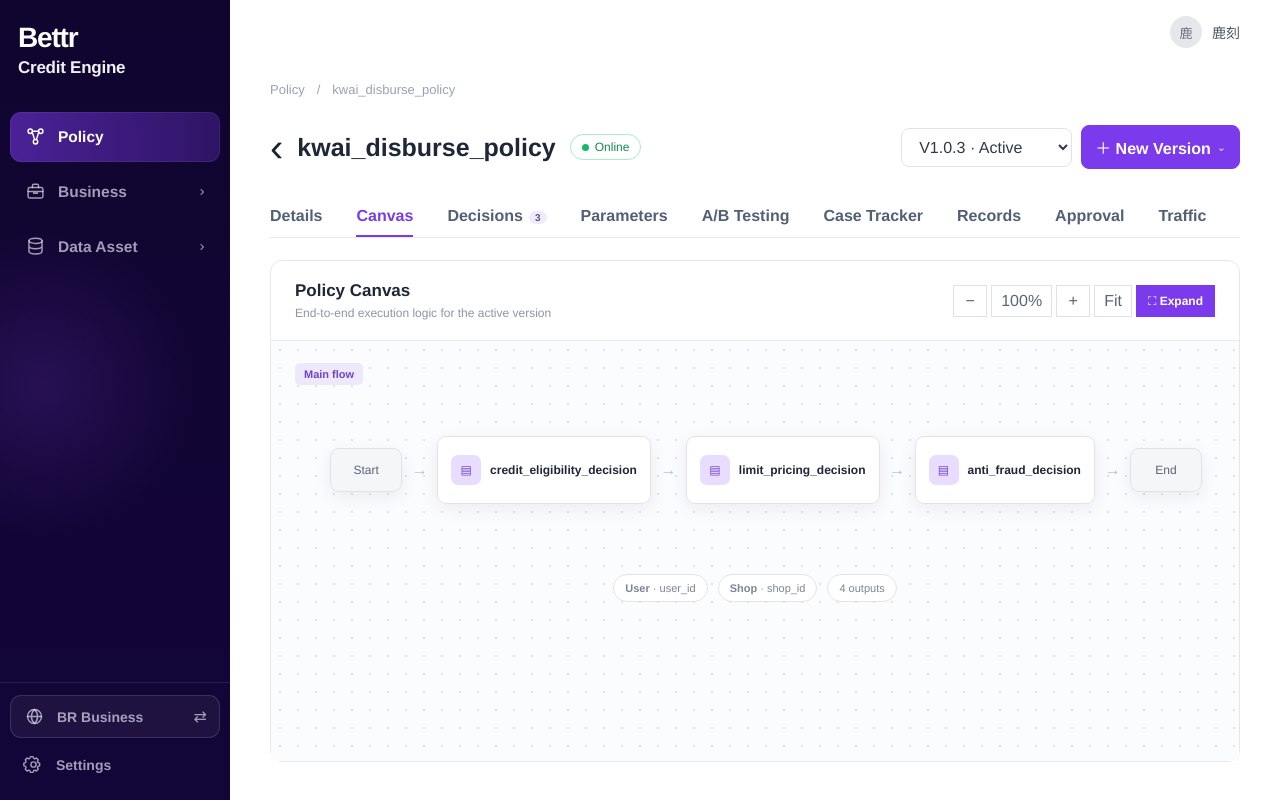
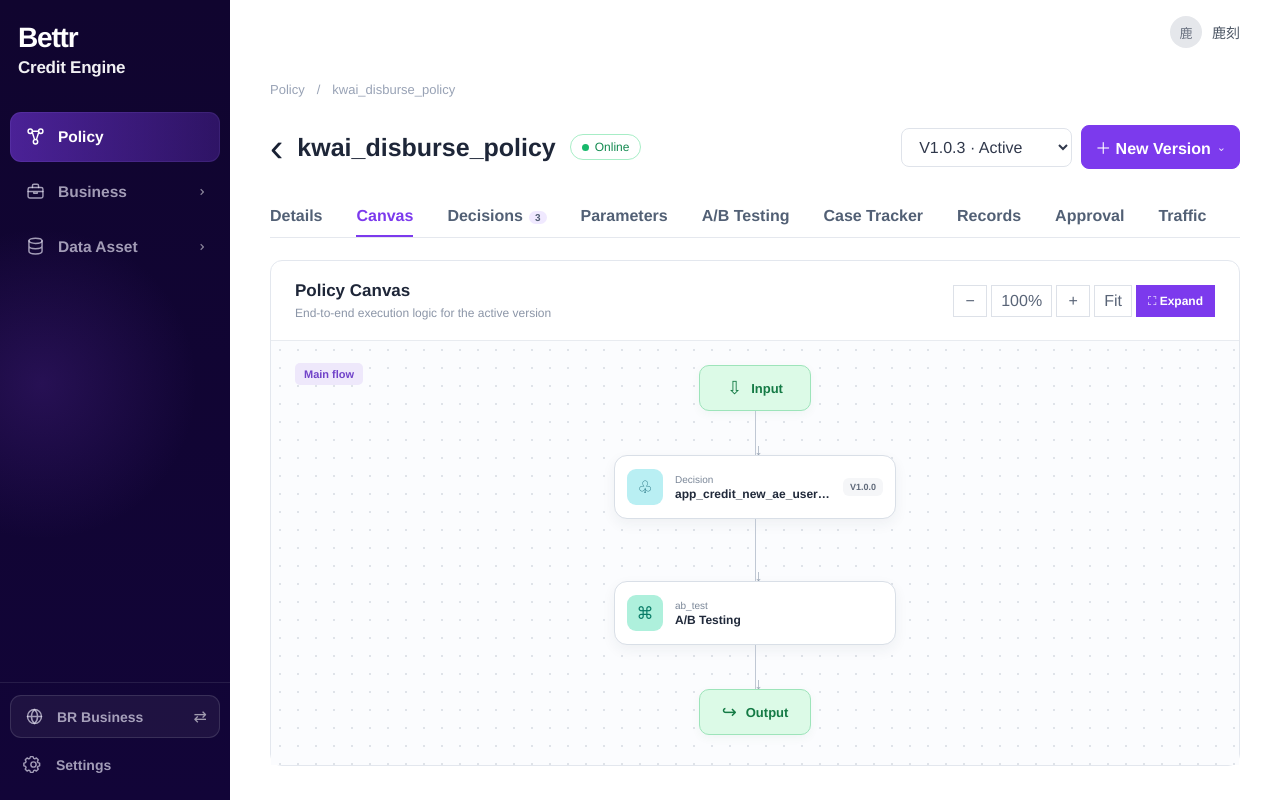
Before and after one commit to wangnan2017fall-oss/Ant-ACE-reinf, a React (Vite) app in the folder frontend/: page /policy/1 in a window 1280 px wide. Built offline with nearby package versions, Linux system fonts and the light colour scheme.

Commit message:
feat: embed policy workflow preview in Canvas

```diff
--- a/frontend/src/modules/policy/detail/PolicyDetailPage.css
+++ b/frontend/src/modules/policy/detail/PolicyDetailPage.css
@@ -843,6 +843,10 @@
   background-size: 18px 18px;
 }
 
+.policy-canvas.policy-canvas-with-preview {
+  padding: 24px 45px 30px;
+}
+
 .canvas-lane-label {
   position: absolute;
   top: 22px;
@@ -853,6 +857,117 @@
   color: #7143c9;
   font-size: 11px;
   font-weight: 600;
+}
+
+.policy-canvas-preview {
+  display: flex;
+  min-height: 370px;
+  flex-direction: column;
+  align-items: center;
+  justify-content: center;
+}
+
+.policy-preview-terminal {
+  display: flex;
+  min-width: 112px;
+  height: 46px;
+  align-items: center;
+  justify-content: center;
+  gap: 9px;
+  border: 1px solid #9de4ba;
+  border-radius: 10px;
+  background: #dcfae7;
+  color: #147a45;
+  box-shadow: 0 3px 10px rgba(18, 113, 65, 0.05);
+  font-size: 13px;
+}
+
+.policy-preview-terminal span {
+  font-size: 18px;
+}
+
+.policy-preview-connector {
+  display: grid;
+  width: 1px;
+  height: 44px;
+  place-items: end center;
+  background: #c0c8d4;
+  color: #9aa6b6;
+  font-size: 16px;
+  line-height: 10px;
+}
+
+.policy-preview-connector.long {
+  height: 62px;
+}
+
+.policy-preview-card {
+  display: grid;
+  width: 282px;
+  min-height: 64px;
+  grid-template-columns: 38px minmax(0, 1fr) auto;
+  align-items: center;
+  gap: 10px;
+  padding: 9px 12px;
+  border: 1px solid #d9dfe7;
+  border-radius: 13px;
+  background: #fff;
+  box-shadow: 0 5px 14px rgba(34, 45, 66, 0.06);
+  color: #20293a;
+  text-align: left;
+  cursor: pointer;
+}
+
+.policy-preview-card:hover,
+.policy-preview-card.selected {
+  border-color: #7c5ce5;
+  box-shadow: 0 0 0 3px rgba(124, 92, 229, 0.1), 0 8px 22px rgba(38, 28, 82, 0.1);
+}
+
+.policy-preview-card i {
+  display: grid;
+  width: 36px;
+  height: 36px;
+  place-items: center;
+  border-radius: 9px;
+  background: #b9eff3;
+  color: #176979;
+  font-size: 17px;
+  font-style: normal;
+}
+
+.policy-preview-card.testing i {
+  background: #aef0dc;
+  color: #087c67;
+}
+
+.policy-preview-card > span {
+  display: grid;
+  min-width: 0;
+  gap: 2px;
+}
+
+.policy-preview-card small {
+  color: #7b8798;
+  font-size: 10px;
+  font-weight: 500;
+}
+
+.policy-preview-card strong {
+  overflow: hidden;
+  font-size: 12px;
+  text-overflow: ellipsis;
+  white-space: nowrap;
+}
+
+.policy-preview-card em {
+  padding: 4px 7px;
+  border-radius: 6px;
+  background: #f5f6f8;
+  color: #5f6979;
+  font-size: 9px;
+  font-style: normal;
+  font-weight: 700;
 }
 
 .policy-mini-flow {
--- a/frontend/src/modules/policy/detail/PolicyDetailPage.jsx
+++ b/frontend/src/modules/policy/detail/PolicyDetailPage.jsx
@@ -219,6 +219,31 @@ function MiniFlow({ nodes, compact = false, onNodeClick, selectedNode = '' }) {
   )
 }
 
+function PolicyCanvasPreview({ onDecisionClick, onAbTestingClick, selected = false }) {
+  return (
+    <div className="policy-canvas-preview" aria-label="Policy flow preview">
+      <div className="policy-preview-terminal input"><span>⇩</span><strong>Input</strong></div>
+      <span className="policy-preview-connector">↓</span>
+      <button
+        className={`policy-preview-card decision ${selected ? 'selected' : ''}`}
+        onClick={onDecisionClick}
+        type="button"
+      >
+        <i>♧</i>
+        <span><small>Decision</small><strong>app_credit_new_ae_user_decision</strong></span>
+        <em>V1.0.0</em>
+      </button>
+      <span className="policy-preview-connector long">↓</span>
+      <button className="policy-preview-card testing" onClick={onAbTestingClick} type="button">
+        <i>⌘</i>
+        <span><small>ab_test</small><strong>A/B Testing</strong></span>
+      </button>
+      <span className="policy-preview-connector">↓</span>
+      <div className="policy-preview-terminal output"><span>↪</span><strong>Output</strong></div>
+    </div>
+  )
+}
+
 function PolicyDetailPage() {
   const { id = '1' } = useParams()
   const [searchParams, setSearchParams] = useSearchParams()
@@ -418,18 +443,13 @@ function PolicyDetailPage() {
               <Link className="expand-canvas-button" to={`/policy/${id}/edit?version=${activeVersion}`} aria-label="Open full Policy Canvas">⛶ Expand</Link>
             </div>
           </div>
-          <div className="policy-canvas">
+          <div className="policy-canvas policy-canvas-with-preview">
             <div className="canvas-lane-label">Main flow</div>
-            <MiniFlow
-              nodes={['Start', 'credit_eligibility_decision', 'limit_pricing_decision', 'anti_fraud_decision', 'End']}
-              onNodeClick={setSelectedPolicyDecision}
-              selectedNode={selectedPolicyDecision}
+            <PolicyCanvasPreview
+              onDecisionClick={() => setSelectedPolicyDecision('credit_eligibility_decision')}
+              onAbTestingClick={() => changeTab('ab-testing')}
+              selected={selectedPolicyDecision === 'credit_eligibility_decision'}
             />
-            <div className="canvas-context">
-              <span><b>User</b> · user_id</span>
-              <span><b>Shop</b> · shop_id</span>
-              <span>4 outputs</span>
-            </div>
             {selectedDecision && (
               <aside className="canvas-node-inspector">
                 <button className="inspector-close" onClick={() => setSelectedPolicyDecision('')} aria-label="Close node details">×</button>
```
